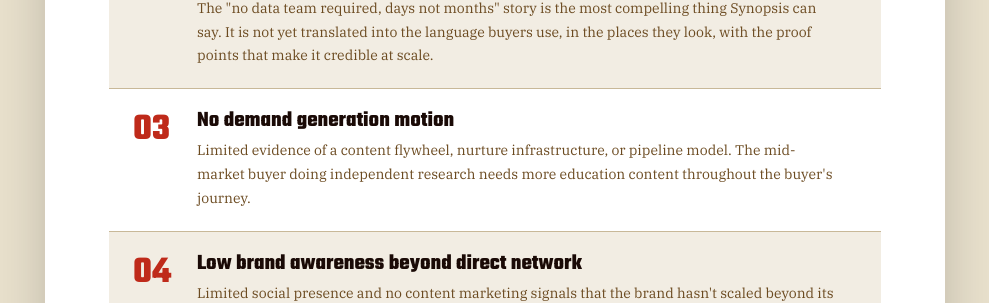
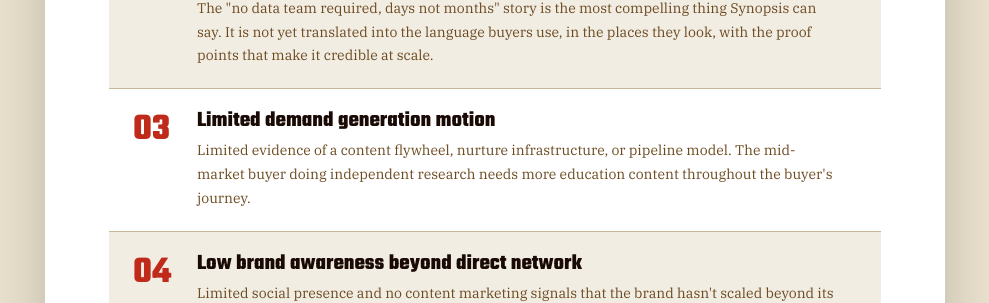
Before and after one commit to timdailey/tangyslice, a Jekyll site: the page proposals/synopsis-may26.html, which Jekyll copies as it is, in a window 1280 px wide and 900 px high, scrolled down 1932 px. Shown: the part 155-458 px from the top of the window, without its empty margins (145-1134 px from the left). Built offline with Jekyll 4.4.1, drawn with Linux system fonts in a browser that asks for light colours.

Commit message:
Change challenge title to 'Limited demand generation motion'
Update proposals/synopsis-may26.html: replace the challenge heading 'No demand generation motion' with 'Limited demand generation motion' to better reflect limited rather than absent demand generation. No functional changes.

```diff
--- a/proposals/synopsis-may26.html
+++ b/proposals/synopsis-may26.html
@@ -468,7 +468,7 @@
       <div class="challenge-row">
         <div class="challenge-num">03</div>
         <div class="challenge-body">
-          <div class="challenge-title">No demand generation motion</div>
+          <div class="challenge-title">Limited demand generation motion</div>
           <div class="challenge-desc">Limited evidence of a content flywheel, nurture infrastructure, or pipeline model. The mid-market buyer doing independent research needs more education content throughout the buyer's journey.</div>
         </div>
       </div>
```
